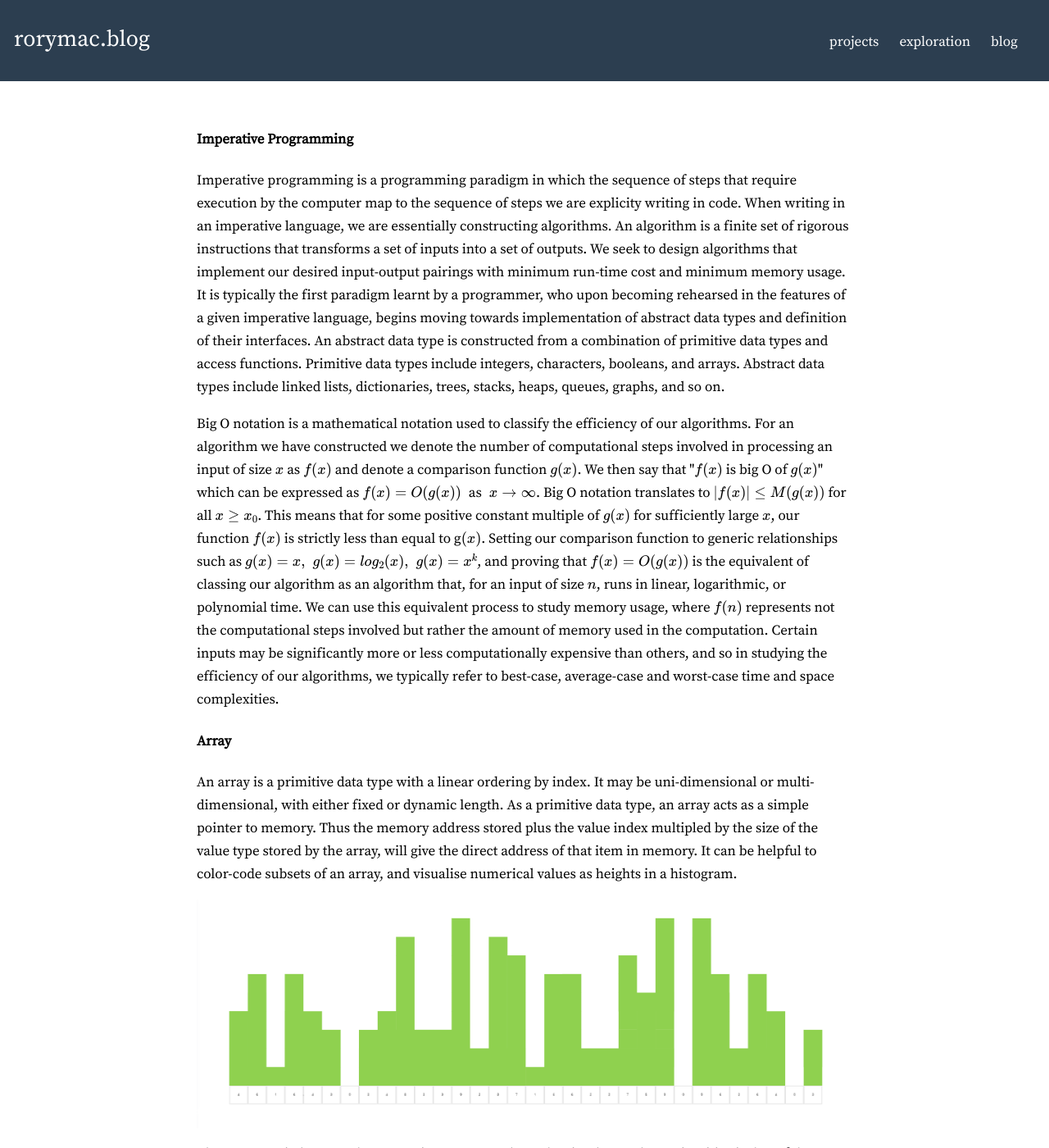
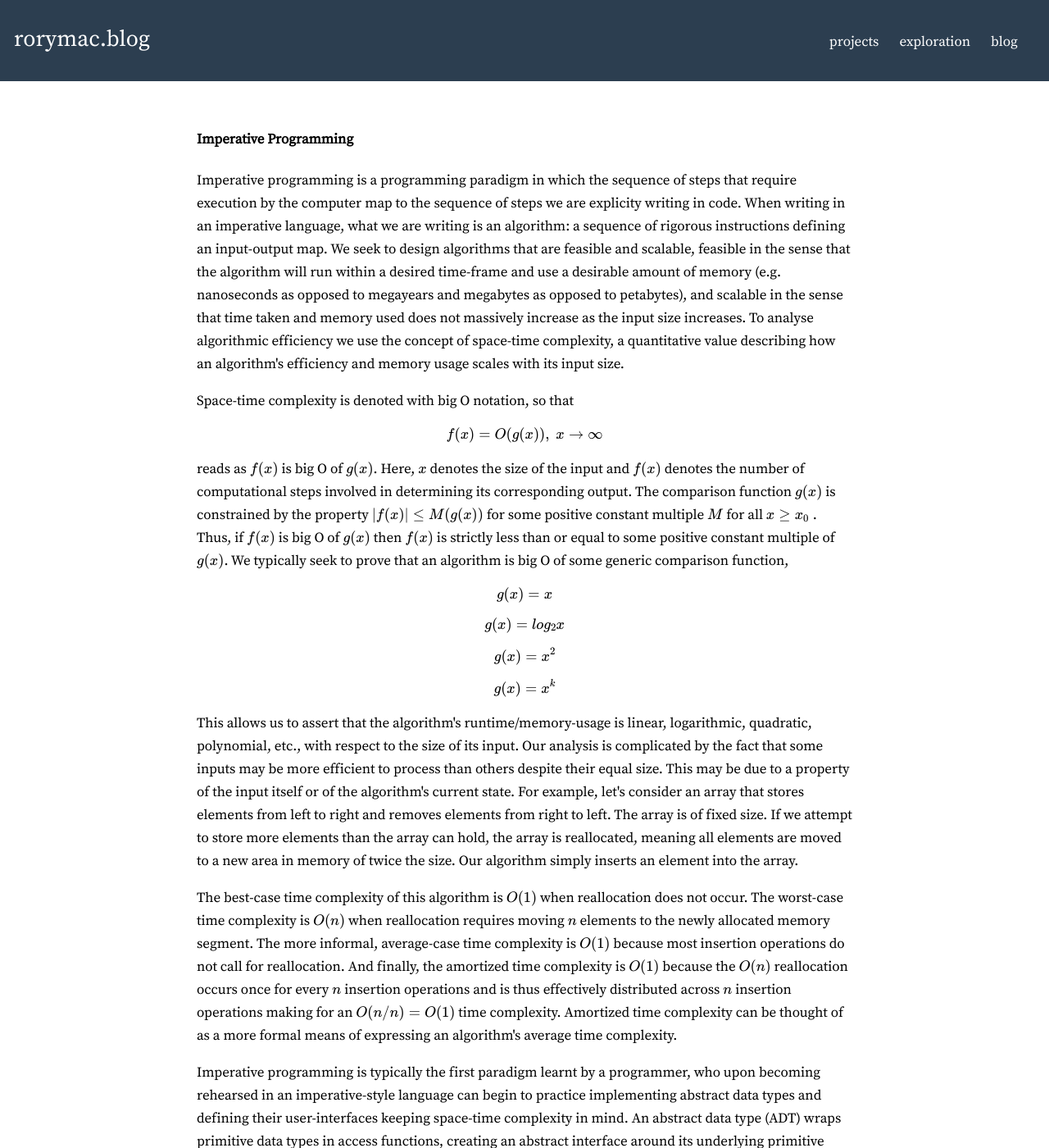
Before and after one commit to Rory-Mac/personal-website, a Jekyll site: the page built from High-Level Programming/Imperative.markdown, in a window 1280 px wide and 1400 px high. Shown: the whole window at 82% size. Built offline with Jekyll 4.4.1, drawn with Linux system fonts in a browser that asks for light colours; some of the changed text lies outside the part shown.

Commit message:
more detailed description of space-time complexity analysis

```diff
--- a/High-Level Programming/Imperative.markdown
+++ b/High-Level Programming/Imperative.markdown
@@ -4,24 +4,39 @@ title: Imperative Programming
 ---
 <h4>Imperative Programming</h4>
 <p>Imperative programming is a programming paradigm in which the sequence of steps that require execution by the computer map to the
-sequence of steps we are explicity writing in code. When writing in an imperative language, we are essentially constructing algorithms.
-An algorithm is a finite set of rigorous instructions that transforms a set of inputs into a set of outputs. We seek to design algorithms
-that implement our desired input-output pairings with minimum run-time cost and minimum memory usage. It is typically the first paradigm
-learnt by a programmer, who upon becoming rehearsed in the features of a given imperative language, begins moving towards implementation
-of abstract data types and definition of their interfaces. An abstract data type is constructed from a combination of primitive data
-types and access functions. Primitive data types include integers, characters, booleans, and arrays. Abstract data types include linked
-lists, dictionaries, trees, stacks, heaps, queues, graphs, and so on.</p>
-<p>Big O notation is a mathematical notation used to classify the efficiency of our algorithms. For an algorithm we have constructed
-we denote the number of computational steps involved in processing an input of size \(x\) as \(f(x)\) and denote a comparison function \(g(x)\).
-We then say that "\(f(x)\) is big O of \(g(x)\)" which can be expressed as
-\(f(x) = O(g(x)) \; \) as \(\; x \to \infty \). Big O notation translates to \( |f(x)| \le M(g(x))\) for all \(x \ge x_0\).
-This means that for some positive constant multiple of \(g(x)\) for sufficiently large \(x\), our function \(f(x)\) is strictly less
-than equal to g\((x)\). Setting our comparison function to generic relationships such as \(g(x) = x,\;\) \(g(x) = log_2(x),\;\) \(g(x) = x^k\),
-and proving that \(f(x) = O(g(x))\) is the equivalent of classing our algorithm as an algorithm that, for an input of size \(n\), runs in
-linear, logarithmic, or polynomial time. We can use this equivalent process to study memory usage, where \(f(n)\) represents not
-the computational steps involved but rather the amount of memory used in the computation. Certain inputs may be significantly more or less computationally
-expensive than others, and so in studying the efficiency of our algorithms, we typically refer to best-case, average-case and worst-case time and
-space complexities.</p>
+sequence of steps we are explicity writing in code. When writing in an imperative language, what we are writing is an algorithm: a
+sequence of rigorous instructions defining an input-output map. We seek to design algorithms that are feasible and scalable,
+feasible in the sense that the algorithm will run within a desired time-frame and use a desirable amount of memory (e.g. nanoseconds as
+opposed to megayears and megabytes as opposed to petabytes), and scalable in the sense that time taken and memory used does not massively
+increase as the input size increases. To analyse algorithmic efficiency we use the concept of space-time complexity, a quantitative value
+describing how an algorithm's efficiency and memory usage scales with its input size.</p>
+<p>Space-time complexity is denoted with big O notation, so that
+    \[ f(x) = O(g(x)), \; x \to \infty \] reads as \(f(x)\) is big O of \(g(x)\). Here, \(x\) denotes the size of the input and \(f(x)\)
+denotes the number of computational steps involved in determining its corresponding output. The comparison function \(g(x)\) is constrained
+by the property \( |f(x)| \le M(g(x))\) for some positive constant multiple \(M\) for all \(x \ge x_0 \;\). Thus, if \(f(x)\) is big O of
+\(g(x)\) then \(f(x)\) is strictly less than or equal to some positive constant multiple of \(g(x)\). We typically seek to prove that
+an algorithm is big O of some generic comparison function,
+    \[g(x) = x\]
+    \[g(x) = log_2x\]
+    \[g(x) = x^2\]
+    \[g(x) = x^k\]
+This allows us to assert that the algorithm's runtime/memory-usage is linear, logarithmic, quadratic, polynomial, etc., with respect to the size of its input.
+Our analysis is complicated by the fact that some inputs may be more efficient to process than others despite their equal size.
+This may be due to a property of the input itself or of the algorithm's current state. For example, let's consider an array that stores elements from
+left to right and removes elements from right to left. The array is of fixed size. If we attempt to store more elements than the array can hold, the
+array is reallocated, meaning all elements are moved to a new area in memory of twice the size. Our algorithm simply inserts an element
+into the array.</p>
+<p>The best-case time complexity of this algorithm is \(O(1)\) when reallocation does not occur. The worst-case time
+complexity is \(O(n)\) when reallocation requires moving \(n\) elements to the newly allocated memory segment.
+The more informal, average-case time complexity is \(O(1)\) because most insertion operations do not call for reallocation. And finally, the amortized
+time complexity is \(O(1)\) because the \(O(n)\) reallocation occurs once for every \(n\) insertion operations and is thus effectively
+distributed across \(n\) insertion operations making for an \(O(n/n) = O(1)\) time complexity. Amortized time complexity can be thought
+of as a more formal means of expressing an algorithm's average time complexity.</p>
+<p>Imperative programming is typically the first paradigm learnt by a programmer, who upon becoming rehearsed in an imperative-style
+language can begin to practice implementing abstract data types and defining their user-interfaces keeping space-time complexity in mind.
+An abstract data type (ADT) wraps primitive data types in access functions, creating an abstract interface around its underlying primitive components.
+Examples of primitive data types include integers, characters, booleans, and arrays. Examples of ADTs include stacks, queues, linked lists,
+hash tables, graphs and trees.</p>
 <h4>Array</h4>
 <p> An array is a primitive data type with a linear ordering by index. It may be uni-dimensional or multi-dimensional, with either fixed
 or dynamic length. As a primitive data type, an array acts as a simple pointer to memory. Thus the memory address stored plus the
@@ -113,7 +128,17 @@ are discovered. We use a stack so that we are always searching for the neighbour
 back to previous nodes once such a path is exhausted. The result of the depth-first traversal is equivalent to the order of elements
 popped from the stack.</p>
 <h4>Hash Table</h4>
+<p>A Hash Table is a data structure that allows for the storage and retrieval of data items in constant rather than linear time. Consider
+that to retrieve an element from an array, if the index of said element is unknown, takes on average \(n\) operations for \(n\) elements in
+the array. A hash table uses a hash function to associate the index of the element with the element itself, so that if we know the element,
+we know the index and can retrieve said element in constant time. To do this, the hash function takes the binary equivalent of the element,
+hashes it (maps input item to output index via a bijective mathematical function where each input maps to a singular output and for enough
+inputs all outputs are covered), and then collapses the output index into a suitable index range. Hash functions are not perfect, and so
+collisions occur. Collisions are cases where the hash function hashes items with the same index. Thus, we implement the hash table as
+a dynamically allocated array of linked lists to store collisions. An ideal hash function minimises collisions and disperses collisions
+equally across the index range.</p>
 <p><img src="/Assets/images/hash_table.png" width="100%" height="100%"></p>
-<p>
-
-</p>
+<p>In a simple hash table, a hash item 8 is hashed and stored at a given index as is. Alternatively, the hashed value can be distinct
+from the item stored, with the hashed value acting as a key and the hashed item acting as that key's key-value. Often, when storing
+key-values in a hash table, we will simultaneously store keys, values and key-value pairs in three distinct hash tables, for quick
+retrieval of the key or value set.</p>
```
